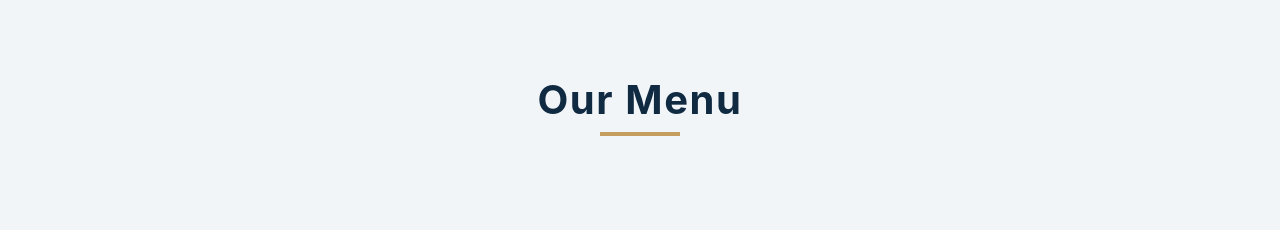
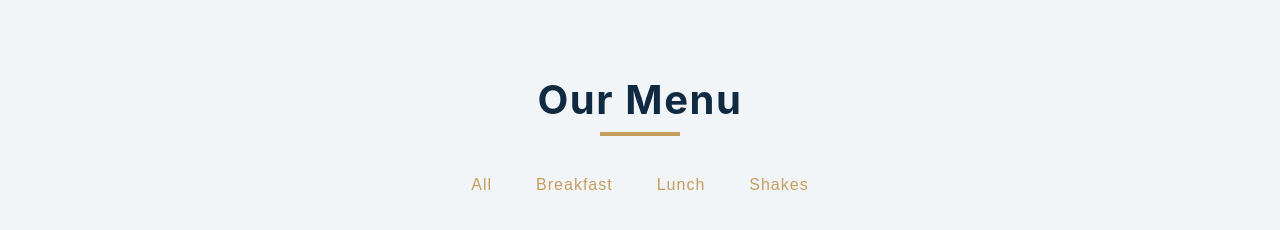
Before and after one commit to HemantKhinchiProjects/react-menu, a React (Create React App) app: page / in a window 1280 px wide. Shown: the top 230 px of the page. Built offline with nearby package versions, Linux system fonts and the light colour scheme.

Commit message:
1 file modified

```diff
--- a/src/App.js
+++ b/src/App.js
@@ -7,7 +7,7 @@ const allCategories = ['all', ...new Set(items.map((item) => item.category))];
 console.log(allCategories);
 export default function App() {
   const [menuItem, setMenuItem] = useState(items);
-  const [categories, setCategories] = useState([]);
+  const [categories, setCategories] = useState(allCategories);
   const filterItems = (category) => {
     if (categories === 'all') {
       setMenuItem(newItems);
```
